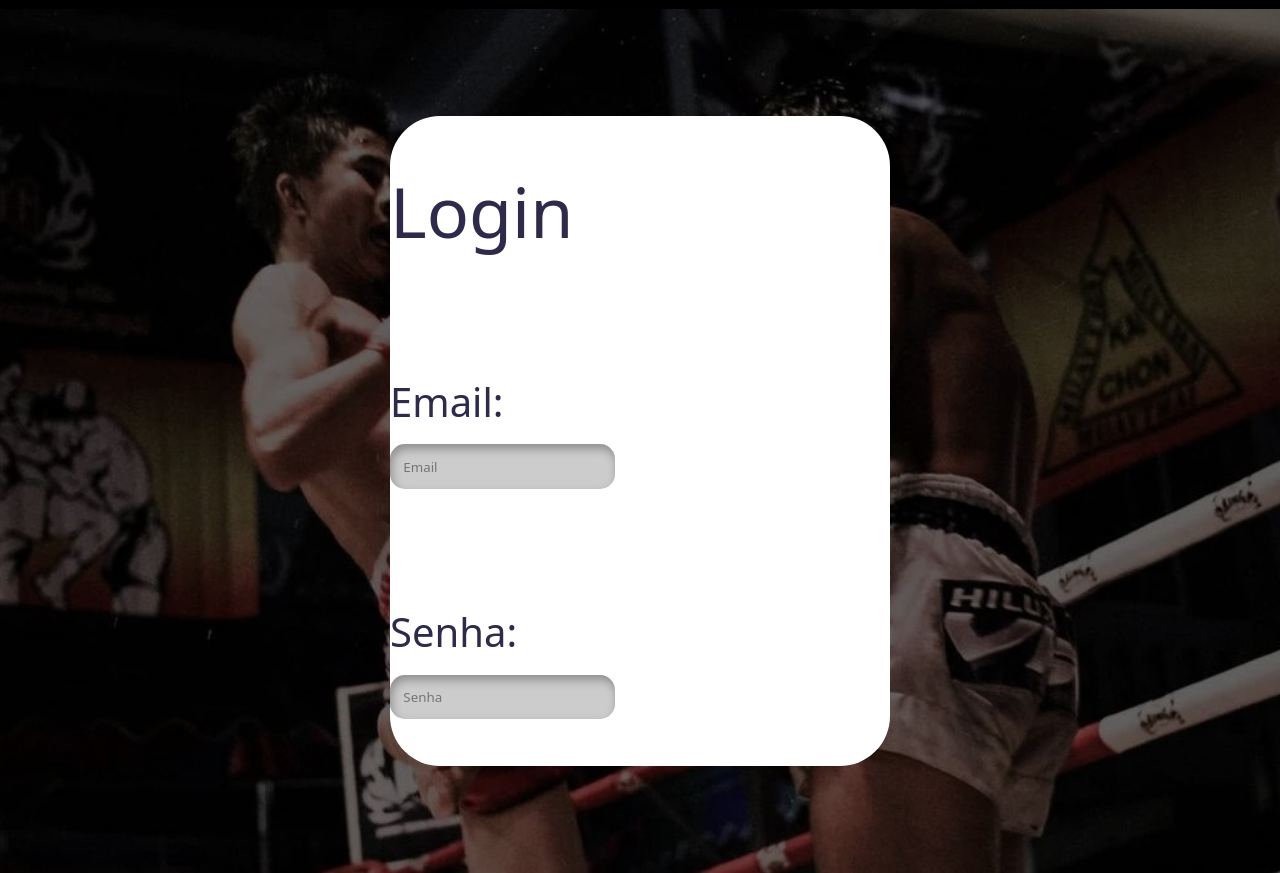
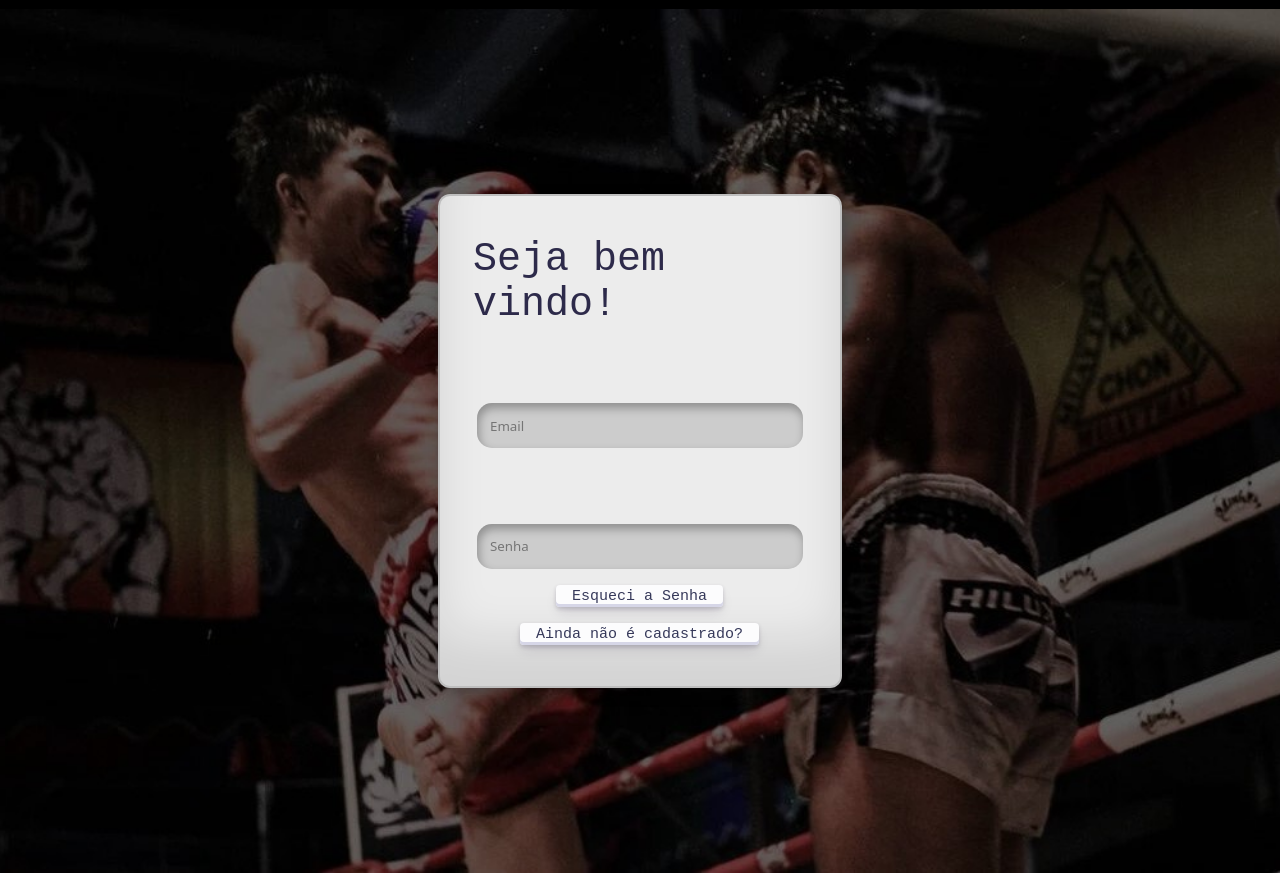
Before and after one commit to enricoferrer/Projeto-Individual, a plain HTML site: page Site/login.html in a window 1280 px wide. Shown: the part 55-928 px from the top of the page. Drawn offline with Linux system fonts and the light colour scheme.

Commit message:
Tela de Login v1

```diff
--- a/Site/login.html
+++ b/Site/login.html
@@ -13,7 +13,7 @@
         <nav class="nav">
             <a class="logo" href="index.html"><img  class="logo" src="C:\Users\Enric\Downloads\Projeto-Individual\Site\Imagens\Muay Art (2).png" alt=""></a>
             <ul class="nav-list">
-                <li><a href="/"">Início</a></li>
+                <li><a href="/">Início</a></li>
                 <li><a href="/">Sobre Mim</a></li>
                 <li><a href="/">Projeto</a></li>
                 <li><a href="/">Login</a></li>
@@ -22,17 +22,19 @@
     </header>
     <main>
         <div class="Inicio" id="Inicio">
-            <div class="contLogin">
-               <div class="conteudoLogin">
-                <t>Login</t>
+            <div class="card">
+               <div class="card shadow">
+                    <div class="contentLog">
+                        <t>Seja bem vindo!</t>
                         <br>
-                <c>Email:
                         <br>
                         <input type="text" class="input" placeholder="Email"></c>
                         <br>
-                <c>Senha:
                         <br>
                         <input type="password" class="input" placeholder="Senha"></c>
+                        <button class="ButLog">Esqueci a Senha</button>
+                        <button class="ButLog">Ainda não é cadastrado?</button>
+                    </div>
                </div>
             </div>
         </div>
--- a/Site/styleLogin.css
+++ b/Site/styleLogin.css
@@ -58,41 +58,45 @@ a :hover {
 }
 
 
-.contLogin {
+.card {
     display: flex;
     align-items: center;
-    justify-content: center;
+    justify-content: space-around;
     flex-direction: column;
-    width: 500px;
-    height: 650px;
+    width: 400px;
+    height: 490px;
     background-color: #ffffff;
-    border-radius: 50px;
+    background: #ececec;
+    border-radius: 10px;
+    transition: border-radius 0.5s cubic-bezier(0.175, 0.885, 0.32, 1.275);
 }
 
-.conteudoLogin {
-    height: 100%;
-    width: 100%;
+.contentLog {
     display: flex;
-    align-items: baseline;
-    justify-content: space-evenly;
     flex-direction: column;
+    padding: 33px;
+    justify-content: space-around;
+    align-items: center;
+    height: 1000px;
+
 }
 
-.conteudoLogin t {
-    color: #2D2A4A;
-    font-size: 70px;
-    font-family: system-ui, -apple-system, Helvetica, sans-serif;
+.shadow {
+    box-shadow: inset 0 -3em 3em rgba(0, 0, 0, 0.1),
+        0 0 0 2px rgb(190, 190, 190),
+        0.3em 0.3em 1em rgba(0, 0, 0, 0.3);
 }
 
-.conteudoLogin c {
+.card t {
     color: #2D2A4A;
     font-size: 40px;
-    font-family: system-ui, -apple-system, Helvetica, sans-serif;
+    font-family: "JetBrains Mono", monospace;
 }
 
 .input {
     border: none;
     outline: none;
+    width: 300px;
     border-radius: 15px;
     padding: 1em;
     background-color: #ccc;
@@ -106,3 +110,48 @@ a :hover {
     box-shadow: 13px 13px 100px #969696,
         -13px -13px 100px #ffffff;
 }
+
+.ButLog {
+    align-items: center;
+    appearance: none;
+    background-color: #FCFCFD;
+    border-radius: 4px;
+    border-width: 0;
+    box-shadow: rgba(45, 35, 66, 0.2) 0 2px 4px, rgba(45, 35, 66, 0.15) 0 7px 13px -3px, #D6D6E7 0 -3px 0 inset;
+    box-sizing: border-box;
+    color: #36395A;
+    cursor: pointer;
+    display: inline-flex;
+    font-family: "JetBrains Mono", monospace;
+    height: 22px;
+    justify-content: center;
+    line-height: 1;
+    list-style: none;
+    overflow: hidden;
+    padding-left: 16px;
+    padding-right: 16px;
+    position: relative;
+    text-align: left;
+    text-decoration: none;
+    transition: box-shadow .15s, transform .15s;
+    user-select: none;
+    -webkit-user-select: none;
+    touch-action: manipulation;
+    white-space: nowrap;
+    will-change: box-shadow, transform;
+    font-size: 15px;
+}
+
+.ButLog:focus {
+    box-shadow: #D6D6E7 0 0 0 1.5px inset, rgba(45, 35, 66, 0.4) 0 2px 4px, rgba(45, 35, 66, 0.3) 0 7px 13px -3px, #D6D6E7 0 -3px 0 inset;
+}
+
+.ButLog:hover {
+    box-shadow: rgba(45, 35, 66, 0.3) 0 4px 8px, rgba(45, 35, 66, 0.2) 0 7px 13px -3px, #D6D6E7 0 -3px 0 inset;
+    transform: translateY(-2px);
+}
+
+.ButLog:active {
+    box-shadow: #D6D6E7 0 3px 7px inset;
+    transform: translateY(2px);
+}
```
Lines whose indentation alone changed are shown as unchanged.
